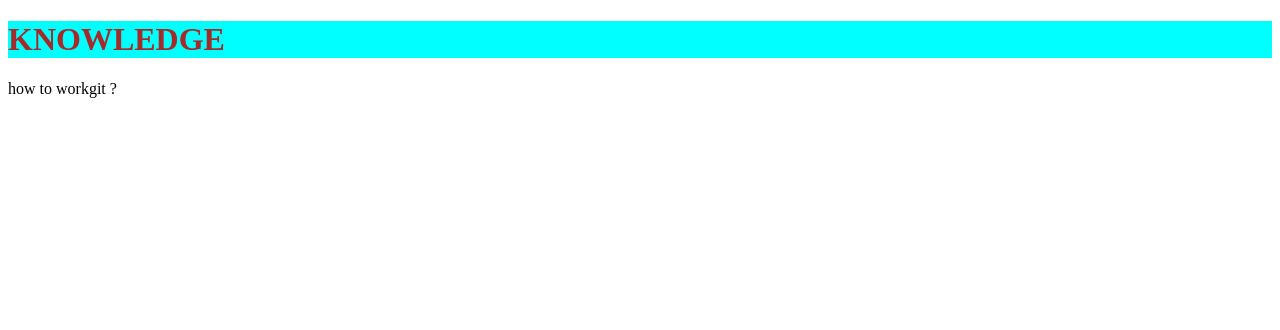
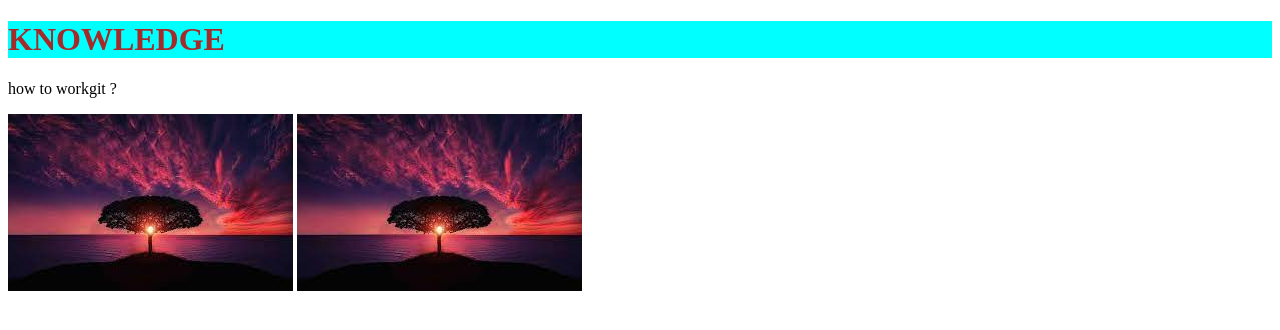
Before and after one commit to naymulmonaem/third-repo, a plain HTML site: page index.html in a window 1280 px wide. Drawn offline with Linux system fonts and the light colour scheme.

Commit message:
images added

```diff
--- a/index.html
+++ b/index.html
@@ -11,6 +11,8 @@
 <body>
     <h1>KNOWLEDGE</h1>
     <p>how to workgit ?</p>
+    <img src="images/Tree.jpg" alt="">
+    <img src="images/Tree.jpg" alt="">
 
 </body>
 </html>
```
